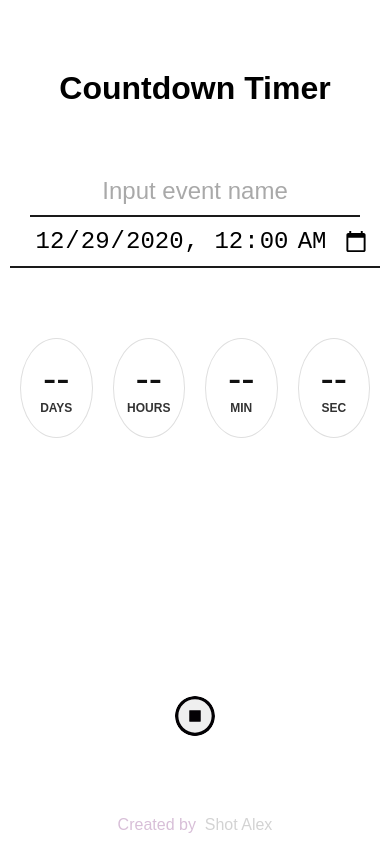
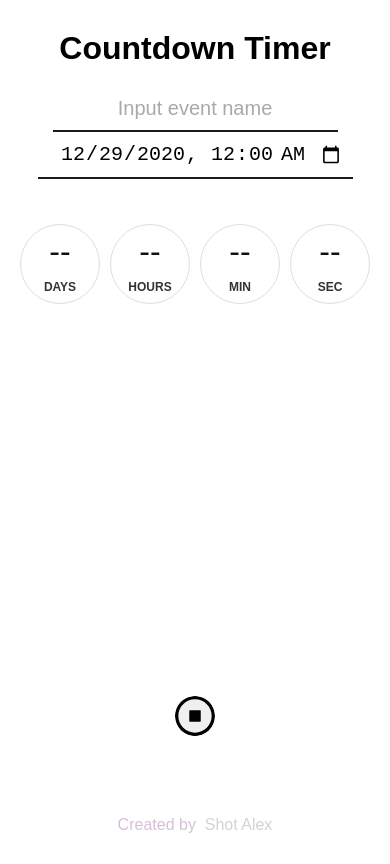
Before and after one commit to ShotAlex/countdown-timer, a React (Create React App) app: page / in a window 390 px wide. Built offline with nearby package versions, Linux system fonts and the light colour scheme.

Commit message:
chore: add mobile friendly

```diff
--- a/src/components/EventName/EventName.scss
+++ b/src/components/EventName/EventName.scss
@@ -14,3 +14,16 @@
     color: darkgrey;
   }
 }
+
+@media screen and (max-width: 800px) {
+  .event-name {
+    input {
+      font-size: 20px;
+      padding: 10px;
+    }
+
+    input::placeholder {
+      font-size: 20px;
+    }
+  }
+}
--- a/src/components/Main/Main.scss
+++ b/src/components/Main/Main.scss
@@ -46,3 +46,29 @@
     margin-top: 120px;
   }
 }
+
+
+@media screen and (max-width: 800px) {
+  .main {
+    &__title {
+      margin: 20px 0;
+    }
+
+    &-countdown {
+      margin-top: 40px;
+
+      &__item {
+        width: 80px;
+        height: 80px;
+        color: #111;
+        font-size: 32px;
+        line-height: 36px;
+        margin: 5px;
+      }
+    }
+
+    &-current-date {
+      margin-top: 60px;
+    }
+  }
+}
```
Also changed, not shown: 1 other file (tests, documents, lock files or other folders).
